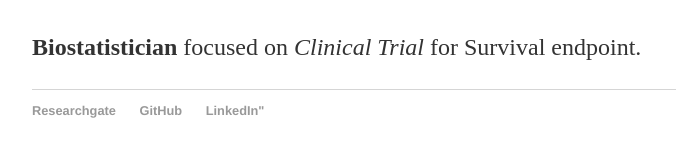
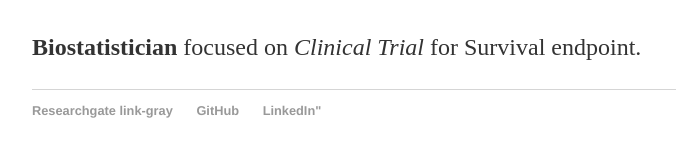
Before and after one commit to haquemdanamul/haquemdanamul, a Jekyll site: the page built from index.html, in a window 1280 px wide. Shown: the part 371-528 px from the top of the page, without its empty margins (160-836 px from the left). Built offline with Jekyll 4.4.1, drawn with Linux system fonts in a browser that asks for light colours.

Commit message:
Update default.html

```diff
--- a/_layouts/default.html
+++ b/_layouts/default.html
@@ -40,7 +40,7 @@
 			</div><!-- /.container -->
 			<footer>
 	    		<ul>
-				<li><a href="https://www.researchgate.net/profile/Mohammad_Anamul_Haque">Researchgate</a></li>
+				<li><a class="link-gray" href="https://www.researchgate.net/profile/Mohammad_Anamul_Haque">Researchgate link-gray</a></li>
 	        		<li><a href="https://haquemdanamul.github.io/cpct/">GitHub</a></li>
 				<li><a href="https://linkedin.com/in/mohammad-anamul-haque-40541060">LinkedIn" </a></li>
 				</ul>
```
